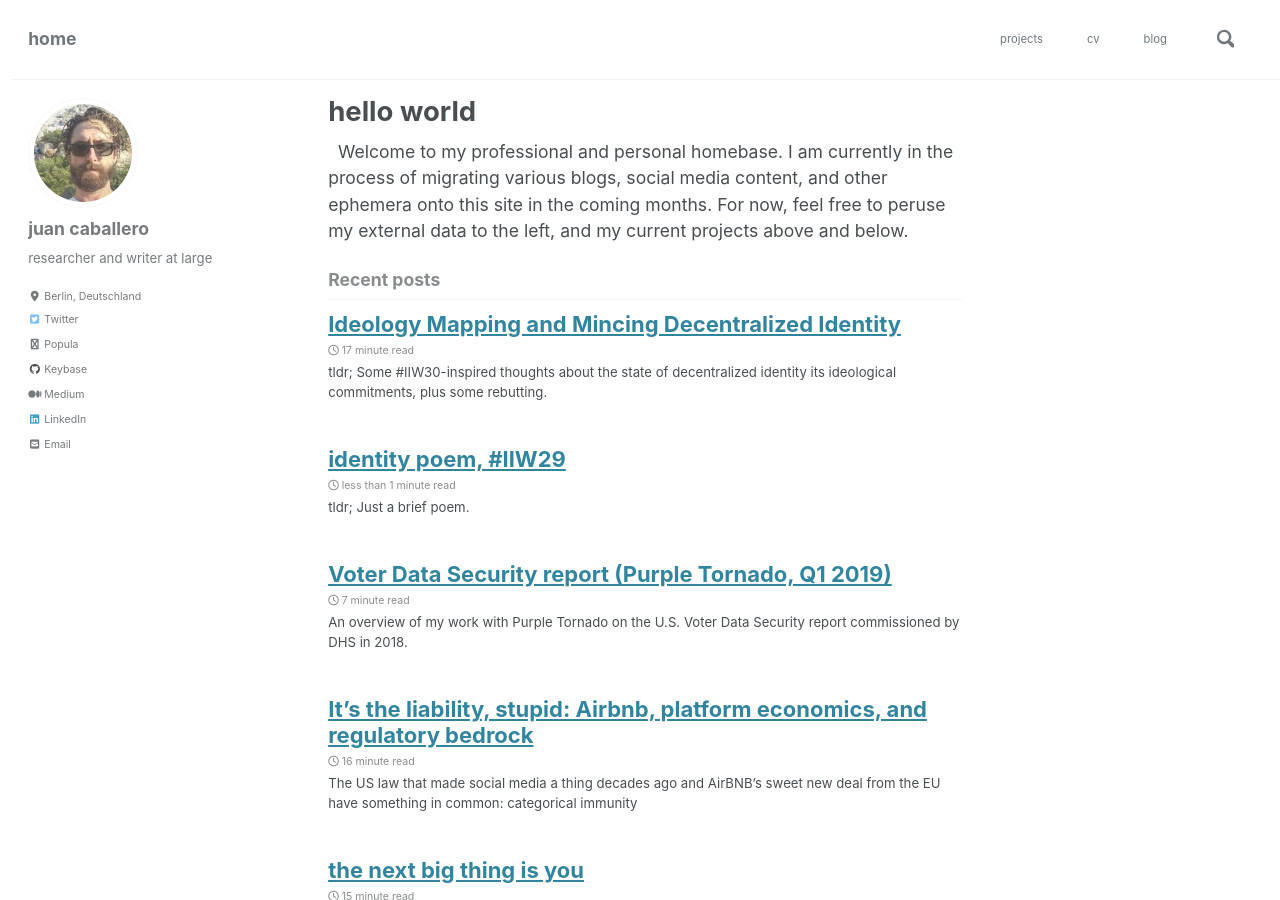
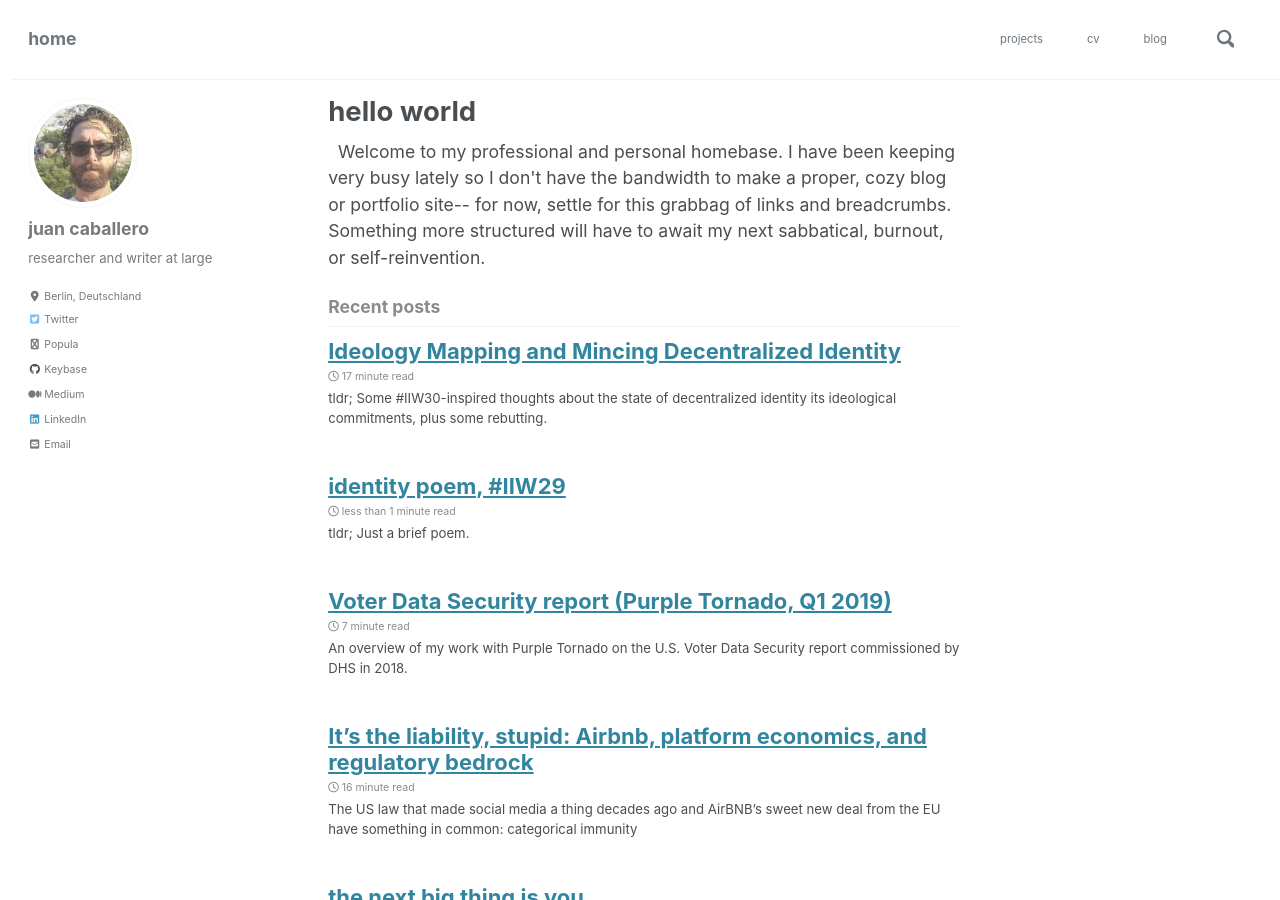
Before and after one commit to bumblefudge/bumblefudge.github.io, a Jekyll site: the page built from index.html, in a window 1280 px wide and 900 px high. Built offline with Jekyll 4.4.1, drawn with Linux system fonts in a browser that asks for light colours; cached includes are drawn as plain includes; nearby versions of some CDN libraries; the list of posts is cut into pages by our own code.

Commit message:
Update index.html

```diff
--- a/index.html
+++ b/index.html
@@ -7,4 +7,4 @@ excerpt: "Welcome to my professional and personal homebase."
 
 &nbsp;
 
-Welcome to my professional and personal homebase.  I am currently in the process of migrating various blogs, social media content, and other ephemera onto this site in the coming months.  For now, feel free to peruse my external data to the left, and my current projects above and below.
+Welcome to my professional and personal homebase. I have been keeping very busy lately so I don't have the bandwidth to make a proper, cozy blog or portfolio site-- for now, settle for this grabbag of links and breadcrumbs. Something more structured will have to await my next sabbatical, burnout, or self-reinvention.
```
